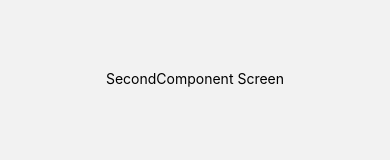
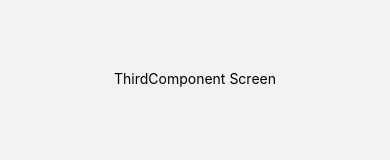
Before and after one commit to T-unity/reactNative, a React Native app: screen /Third in a window 390 px wide. Shown: the part 351-511 px from the top of the page. Built offline with nearby package versions, Linux system fonts and the light colour scheme.

Commit message:
Minor fix

```diff
--- a/src/views/tabComponents/Third.tsx
+++ b/src/views/tabComponents/Third.tsx
@@ -5,7 +5,7 @@ import { Text, View } from 'react-native';
 function Third() {
   return (
     <View style={{ flex: 1, alignItems: 'center', justifyContent: 'center' }}>
-      <Text>SecondComponent Screen</Text>
+      <Text>ThirdComponent Screen</Text>
     </View>
   );
 }
```
Also changed, not shown: 1 other file (tests, documents, lock files or other folders).
